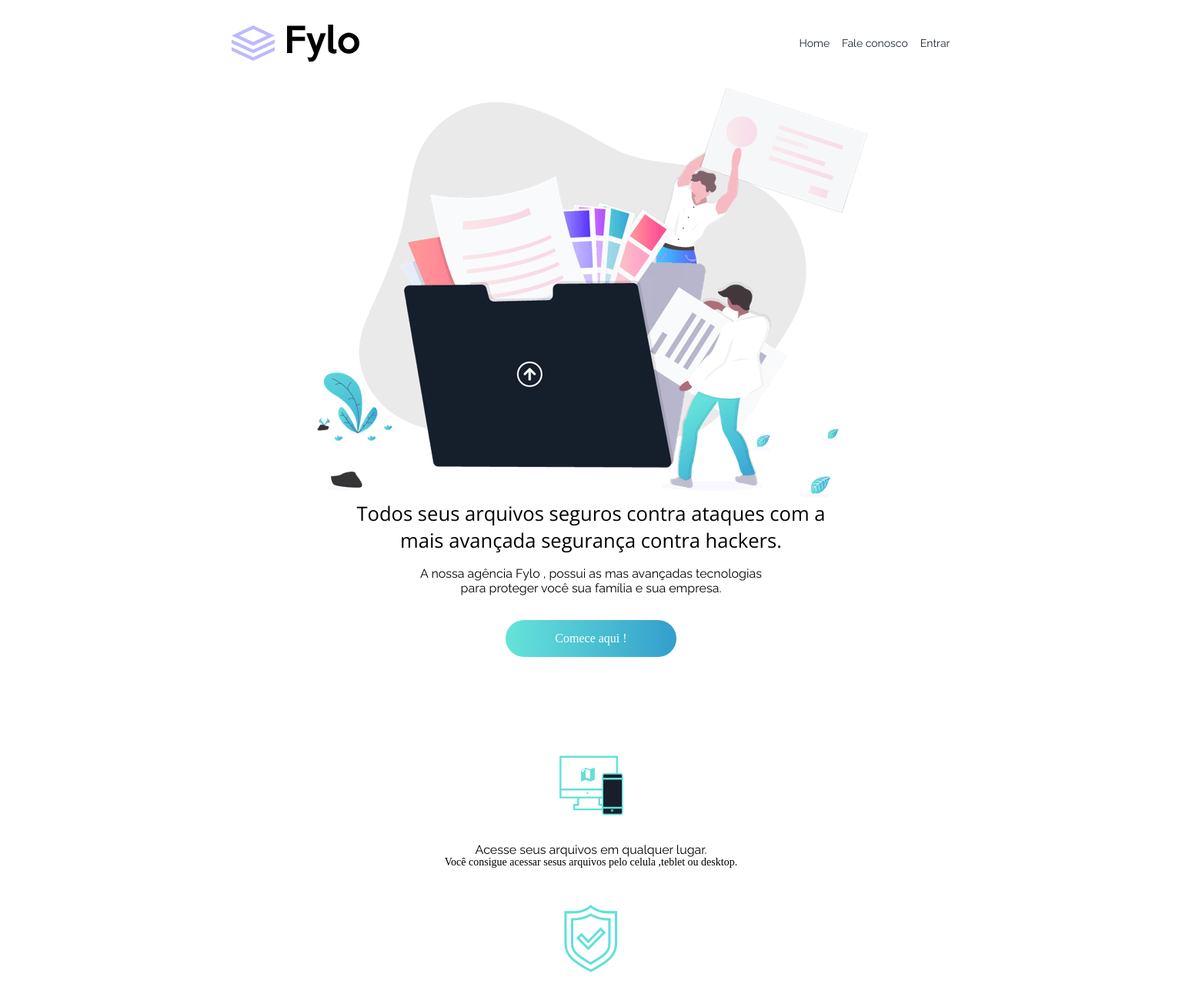
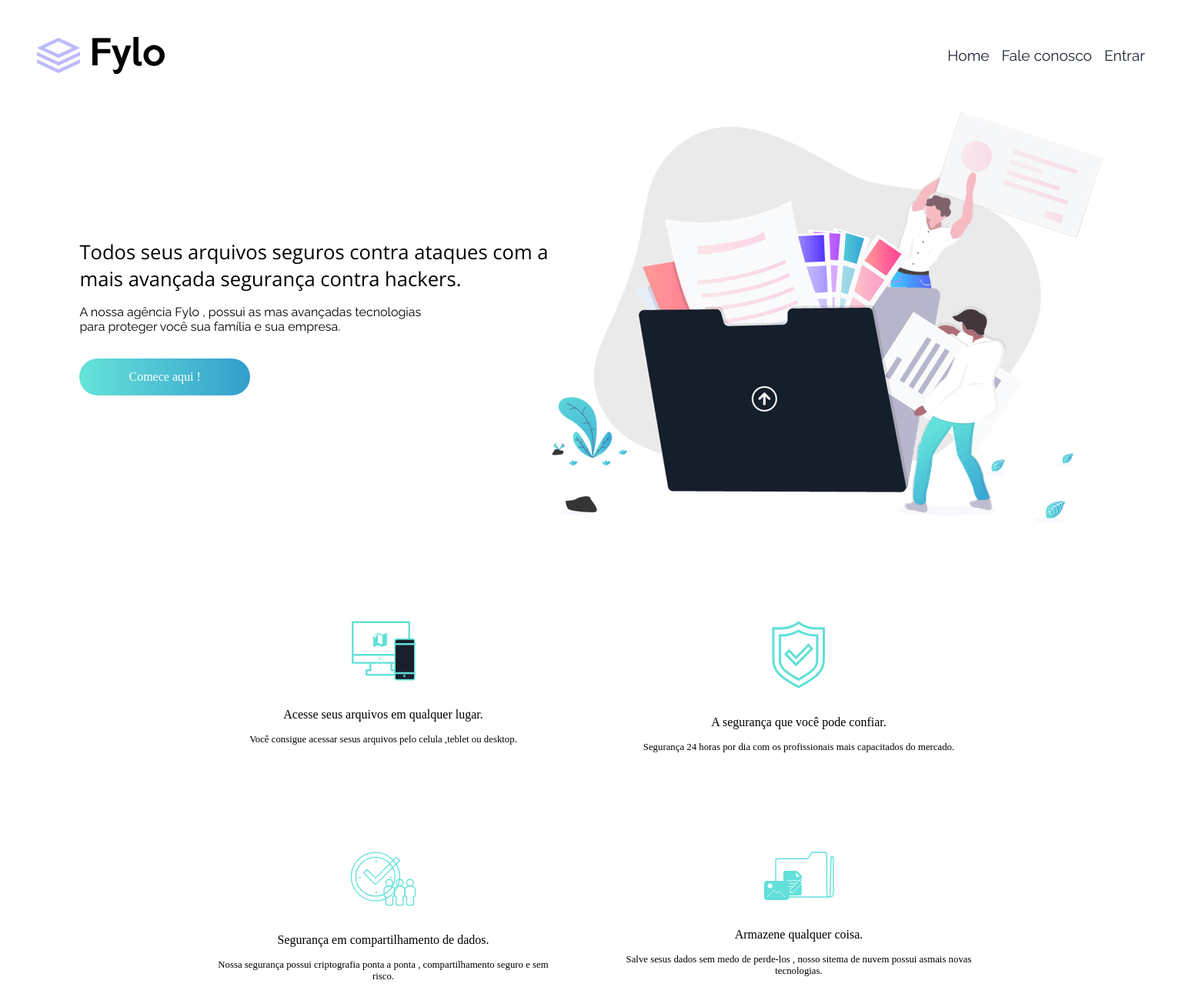
Before and after one commit to DocCaio/Fylo, a plain HTML site: page index.html in a window 1536 px wide. Shown: the top 1296 px of the page at 77% size. Drawn offline with nearby package versions, Linux system fonts and the light colour scheme.

Commit message:
up desktop

```diff
--- a/index.html
+++ b/index.html
@@ -23,8 +23,8 @@
       <img class="header-nav-logo" src="/images/logo.svg" alt="logo">
       <ul class="header-nav-list">
         <li><a class="header-nav-list-link" href="#">Home</a></li>
-        <li><a href="#">Fale conosco</a></li>
-        <li><a href="#">Entrar</a></li>
+        <li><a class="header-nav-list-link" href="#">Fale conosco</a></li>
+        <li><a class="header-nav-list-link" href="#">Entrar</a></li>
       </ul>
     </nav>
   </header>
@@ -32,14 +32,16 @@
   <main>
     <section class="main-section">
       <img class="main_container-img" src="/images/illustration-intro.png" alt="ilustração">
+      <div class="main_container-div">
       <div>
         <h1 class="main_container-text">Todos seus arquivos seguros contra ataques com a <br> mais avançada segurança contra hackers.</h1>
         <p class="main_container-paragrafo">A nossa agência Fylo , possui as mas avançadas tecnologias <br> para proteger você sua família e sua empresa.</p>
       </div>
+
       <div class="main_div-button">
-
-        <a class="main_container-button">Comece aqui !</a>
+        <a  href="#" class="main_container-button">Comece aqui !</a>
       </div>
+    </div>
     </section>
   </main>
 
@@ -49,25 +51,25 @@
       <div class="servicos_main-div-grid">
         <img class="servicos_main-div-img" src="/images/icon-access-anywhere.svg" alt="computador">
         <h3 class="servicos_main-div-text">Acesse seus arquivos em qualquer lugar.</h3>
-        <p class="p">Você consigue acessar sesus arquivos pelo celula ,teblet ou desktop.</p>
+        <p class="servicos_main-div-paragrafo">Você consigue acessar sesus arquivos pelo celula ,teblet ou desktop.</p>
      </div>
 
       <div  class="servicos_main-div-grid">
         <img  class="servicos_main-div-img"src="/images/icon-security.svg" alt="Shild">
         <h3 class="servicos_main-div-text">A segurança que você pode confiar.</h3>
-        <p class="p">Segurança 24 horas por dia com os profissionais mais capacitados do mercado.</p>
+        <p class="servicos_main-div-paragrafo">Segurança 24 horas por dia com os profissionais mais capacitados do mercado.</p>
       </div>
 
       <div  class="servicos_main-div-grid">
         <img class="servicos_main-div-img" src="/images/icon-collaboration.svg" alt="Check">
         <h3 class="servicos_main-div-text">Segurança em compartilhamento de dados.</h3>
-        <p class="p">Nossa segurança possui criptografia ponta a ponta , compartilhamento seguro e sem risco.</p>
+        <p class="servicos_main-div-paragrafo">Nossa segurança possui criptografia ponta a ponta , compartilhamento seguro e sem risco.</p>
       </div>
 
     <div  class="servicos_main-div-grid">
       <img class="servicos_main-div-img" src="/images/icon-any-file.svg" alt="folder">
       <h3 class="servicos_main-div-text">Armazene qualquer coisa.</h3>
-      <p class="p">Salve sesus dados sem medo de perde-los , nosso sitema de nuvem possui asmais novas tecnologias.</p>
+      <p class="servicos_main-div-paragrafo">Salve sesus dados sem medo de perde-los , nosso sitema de nuvem possui asmais novas tecnologias.</p>
       </li>
     </div>
 
@@ -98,7 +100,7 @@
       </div>
 
       <div class="produtividade_div-link">
-       <a class="sub" href="#">Veja como a Fylo funciona
+       <a class="produtividade_div-link-arrow" href="#">Veja como a Fylo funciona
         <img src="/images/icon-arrow.svg" alt="icon-arrow">
        </a>
        </div>
@@ -138,17 +140,17 @@
    <div class="footer_div_list">
     <ul class="footer_list">
       <li class="footer_list_strong"><strong>Sobre nós</strong></li>
-      <li>Empregos</li>
-      <li>Site</li>
-      <li>Blogs</li>
+      <li class="footer_list-link">Empregos</li>
+      <li class="footer_list-link">Site</li>
+      <li class="footer_list-link">Blogs</li>
     </ul>
   </div>
 
   <div class="footer_div_list">
     <ul class="footer_list">
-      <li class="footer_list_strong">Contratos</li>
-      <li>Termos</li>
-      <li>Privacidade</li>
+      <li class="footer_list_strong"> <strong>Fele conosco</strong></li>
+      <li class="footer_list-link">Termos</li>
+      <li class="footer_list-link">Privacidade</li>
     </ul>
   </div>
 
--- a/styles/components/footer.css
+++ b/styles/components/footer.css
@@ -27,6 +27,18 @@
     gap: 1rem;
 }
 
+.footer_list_strong {
+    font-family: var(--fonte-primaria);
+    font-size: 1.2rem;
+    font-weight: 400 bolder;
+}
+
+.footer_list-link {
+    font-family: var(--fonte-secundaria);
+    font-weight: 400;
+    font-size: .8rem;
+}
+
 .footer_icons {
     text-align: center;
 }
--- a/styles/components/header.css
+++ b/styles/components/header.css
@@ -15,10 +15,30 @@
     gap: 1rem;
 }
 
-a  {
+.header-nav-list-link  {
     text-decoration: none;
     color: var(--Dark-Blue-link);
     font-family: var(--fonte-secundaria);
     font-weight: 400 bolder;
+    font-size: .8rem;
 
 }
+
+@media (min-width: 1440px) {
+
+    .header-nav {
+        display: flex;
+        align-items: center;
+        justify-content: space-between;
+        padding: 3rem 3rem;
+    }
+
+    .header-nav-list-link {
+        font-weight: 700 bolder;
+    font-size: 1.2rem;
+
+    }
+
+
+
+}
--- a/styles/components/main.css
+++ b/styles/components/main.css
@@ -52,7 +52,26 @@
         font-size: 1rem;
         font-weight: 400 bolder;
         margin-top: 2rem;
+        text-decoration: none;
 
+
+}
+
+@media (min-width: 1440px) {
+
+.main-section {
+    display: flex;
+    justify-content: center;
+    align-items: center;
+    flex-direction: row-reverse;
+}
+
+.main_container-div {
+    display: flex;
+    flex-direction: column;
+    text-align: start;
+    align-items: start;
+}
 
 
 
--- a/styles/components/proditividade.css
+++ b/styles/components/proditividade.css
@@ -29,7 +29,7 @@
 }
 
 
-.produtividade_div-link {
+.produtividade_div-link-arrow {
     display: inline-flex;
     font-family: var(--fonte-secundaria);
     font-weight: 400 bolder;
@@ -43,6 +43,6 @@
 
   }
 
-  .produtividade_div-link:hover {
+  .produtividade_div-link-arrow:hover {
     color: hsl(170, 42%, 22%);
   }
--- a/styles/components/servicos.css
+++ b/styles/components/servicos.css
@@ -12,7 +12,7 @@
 }
 
 .servicos_main-div-text {
-  font-family: var(--fonte-secundaria);
+  font-family: var(--fonte-primaria);
   font-weight: 400 bolder;
   line-height: 1rem;
   line-height: normal;
@@ -20,8 +20,41 @@
   font-size: 1rem;
   margin-top: 1rem;
 }
+.servicos_main-div-paragrafo {
+  font-family: var(--fonte-primaria);
+  font-weight: 400;
+  line-height: 1rem;
+  line-height: normal;
+
+  font-size: .8rem;
+  margin-top: 1rem
+
+}
 
 .servicos_main-div-img {
    margin-top: 3rem;
    margin-bottom: 1rem;
 }
+
+@media (min-width: 1440px) {
+  .servicos_main-div {
+   display: grid;
+   justify-content: center;
+   grid-template-columns: repeat(2, 1fr);
+   grid-gap: 5rem;
+   margin: 1rem auto;
+   width: 62.5rem
+  }
+
+
+  servicos_main-div-text {
+    font-family: var(--fonte-secundaria);
+    font-weight: 700 bolder;
+    line-height: 1.5rem;
+    line-height: normal;
+
+    font-size: 1.2rem;
+    margin-top: 1rem;
+  }
+
+}
```
